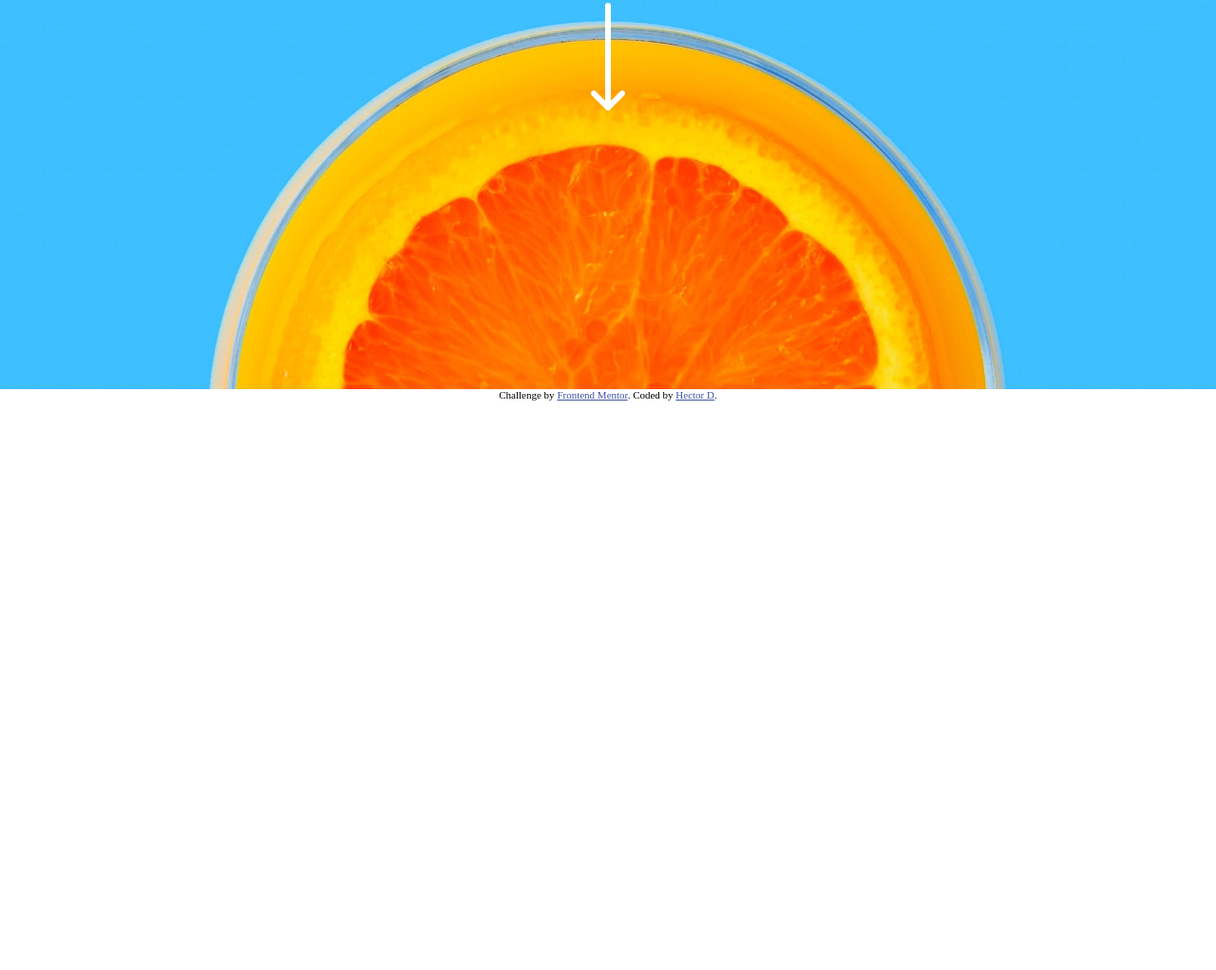
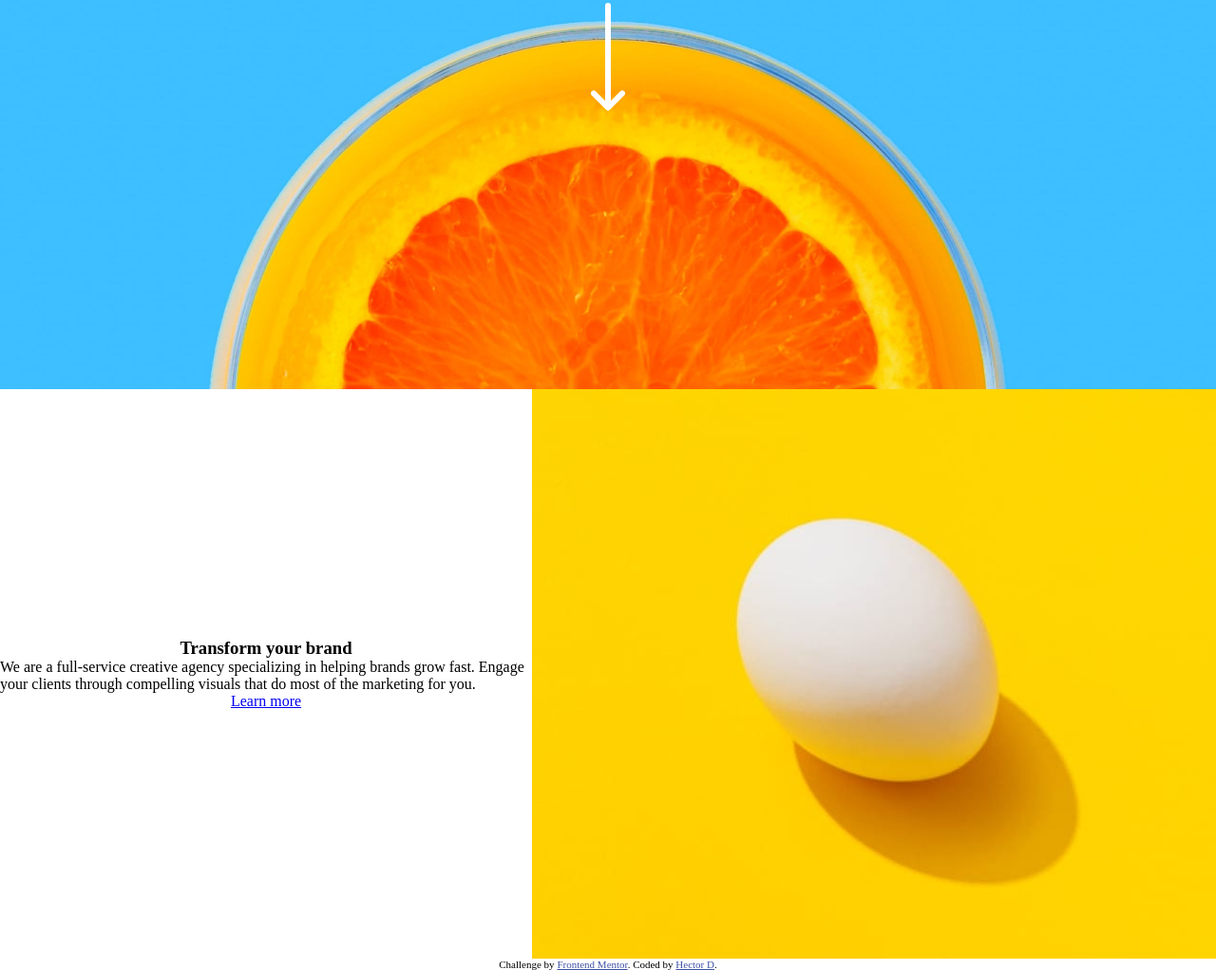
Before and after one commit to hdelgad3/Sunnyside-Agency-LandingPage, a plain HTML site: page index.html in a window 1280 px wide. Shown: the part 390-1412 px from the top of the page at 95% size. Before the commit the page ends 812 px from the top, so only its background shows below. Drawn offline with Linux system fonts and the light colour scheme.

Commit message:
saving visual changes

```diff
--- a/index.html
+++ b/index.html
@@ -41,7 +41,20 @@
       <img src='/images/icon-arrow-down.svg' alt='Arrow pointing down' />
     </section>
   </header>
+
   <article class='content'>
+
+    <section class='topRow'>
+      <div class='textSquareOne'>
+        <h3>Transform your brand</h3>
+        <p>
+          We are a full-service creative agency specializing in helping brands grow fast.
+          Engage your clients through compelling visuals that do most of the marketing for you.
+        </p>
+        <a href='#'>Learn more</a>
+      </div>
+      <img src='images/desktop/image-transform.jpg' alt='Picture of an egg' />
+    </section>
 
   </article>
 
--- a/layout.scss
+++ b/layout.scss
@@ -88,17 +88,20 @@ body{
     }
 }
 
-// HEADER PORTION
-header{
-    @include bgImage('./images/desktop/image-header.jpg');
-    height:100vh;
-}
-.navSection{
-    height: 12vh;
+.content{
+    display: grid;
 }
 
-// HEADER PORTION
+
 @media screen and (min-width: 1024px) {
+    // HEADER PORTION
+    header{
+        @include bgImage('./images/desktop/image-header.jpg');
+        height:100vh;
+    }
+    .navSection{
+        height: 12vh;
+    }
     .logo{
         width: 150px;
     }
@@ -121,4 +124,23 @@ header{
         justify-content: space-between;
         padding: 2rem;
     }
+
+    // Main content
+    .content{
+
+    }
+    .topRow{
+        display:flex;
+    }
+    .textSquareOne{
+        display: flex;
+        align-items: center;
+        justify-content: center;
+        flex-direction: column;
+        text-align: start;
+    }
+    .egg{
+        width:auto;
+    }
+
 }
```
Also changed, not shown: layout.css, 1 other file.
